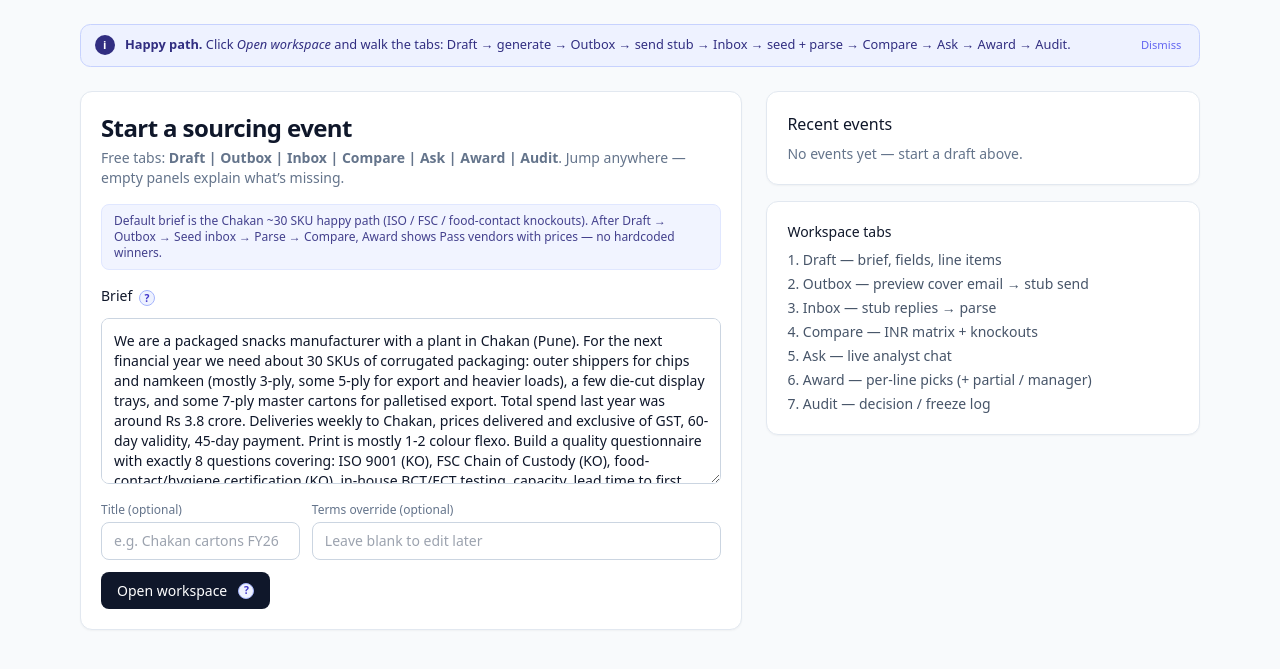
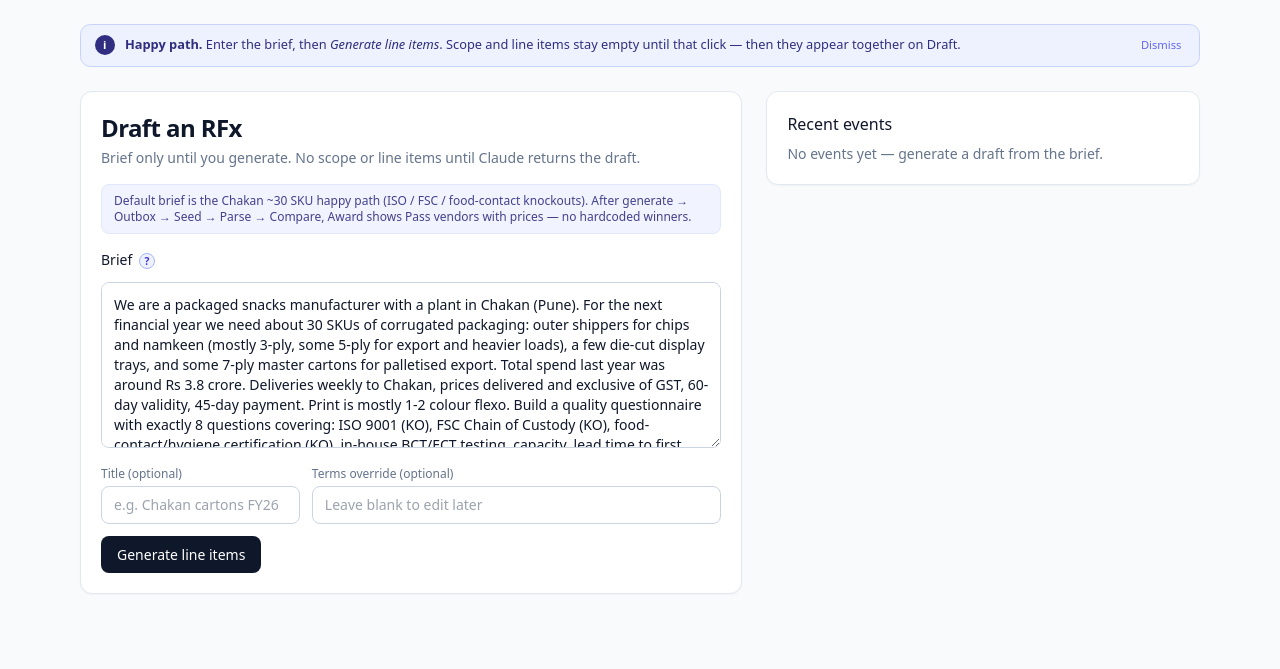
Before and after one commit to Anirudhmen94/Aerchainfinal, a FastAPI app: page / in a window 1280 px wide. Shown: the part 49-718 px from the top of the page. Run offline with FastAPI, Linux system fonts and the light colour scheme; some libraries are stand-ins or nearby versions.

Commit message:
Draft: keep scope and lines empty until Generate
Leave scope blank on start_draft; Draft shows only the brief until
Claude generates, then Scope + line items appear together. Home CTA
is Generate (no Open workspace gate).

```diff
--- a/app_crew.py
+++ b/app_crew.py
@@ -685,6 +685,19 @@ def crew_start(
     try:
         pipe = RFxPipeline()
         pipe.start_draft(brief, title=title, scope=scope, terms=terms)
+        # Generate immediately so Draft opens with scope + line items together
+        # (no empty "Open workspace" interstitial).
+        try:
+            pipe.draft(pipe.brief or brief)
+        except Exception as gen_exc:
+            log.exception("start generate failed")
+            _save(pipe)
+            return HTMLResponse(
+                f"<div class='err'>Generate failed: {gen_exc}</div>"
+                f"<p class='text-sm mt-2'><a href='/crew/{pipe.rfx.rfx_id}/wizard?step=draft'>"
+                f"Open Draft to retry</a></p>",
+                status_code=400,
+            )
         _save(pipe)
         return RedirectResponse(f"/crew/{pipe.rfx.rfx_id}/wizard?step=draft", status_code=303)
     except Exception as exc:
--- a/orchestrator/pipeline.py
+++ b/orchestrator/pipeline.py
@@ -453,7 +453,8 @@ class RFxPipeline:
         self.rfx = RFx(
             rfx_id=rid,
             title=title.strip() or "Untitled RFx",
-            scope=scope.strip() or brief.strip()[:500],
+            # Keep scope empty until Generate fills it with the drafted package
+            scope=scope.strip() if scope and scope.strip() else "",
             terms=terms.strip()
             or "INR per piece, delivered, exclusive of GST. Payment 45 days.",
             line_items=[],
--- a/templates/crew/index.html
+++ b/templates/crew/index.html
@@ -16,8 +16,7 @@
  class="mb-6 tip-banner" data-tip-key="home" role="note">
   <span class="tip-icon" aria-hidden="true">i</span>
   <div class="tip-body">
-    <strong>Happy path.</strong> Click <em>Open workspace</em> and walk the tabs:
-    Draft → generate → Outbox → send stub → Inbox → seed + parse → Compare → Ask → Award → Audit.
+    <strong>Happy path.</strong> Enter the brief, then <em>Generate line items</em>. Scope and line items stay empty until that click — then they appear together on Draft.
   </div>
   <button type="button" class="tip-dismiss" id="qs-dismiss" aria-label="Dismiss tip">Dismiss</button>
 </div>
@@ -25,16 +24,14 @@
 <section class="grid md:grid-cols-5 gap-6">
   <div class="md:col-span-3 card space-y-4">
     <div>
-      <h1 class="text-2xl font-semibold tracking-tight mb-1">Start a sourcing event</h1>
+      <h1 class="text-2xl font-semibold tracking-tight mb-1">Draft an RFx</h1>
       <p class="section-muted">
-        Free tabs:
-        <strong>Draft | Outbox | Inbox | Compare | Ask | Award | Audit</strong>.
-        Jump anywhere — empty panels explain what’s missing.
+        Brief only until you generate. No scope or line items until Claude returns the draft.
       </p>
     </div>
     <p class="text-xs text-indigo-900/90 rounded-lg border border-indigo-100 bg-indigo-50/80 px-3 py-2">
       Default brief is the Chakan ~30 SKU happy path (ISO / FSC / food-contact knockouts).
-      After Draft → Outbox → Seed inbox → Parse → Compare, Award shows Pass vendors with prices — no hardcoded winners.
+      After generate → Outbox → Seed → Parse → Compare, Award shows Pass vendors with prices — no hardcoded winners.
     </p>
     <form method="post" action="/crew/start" class="space-y-3" id="start-form">
       <label class="block text-sm font-medium">Brief
@@ -52,9 +49,8 @@
         </div>
       </div>
       <input type="hidden" name="scope" value="" />
-      <button class="btn" type="submit" title="Opens the workspace on Draft — walk tabs yourself (recommended for demos)">
-        Open workspace
-        <span class="tip-q" tabindex="0" role="img" aria-label="Draft only — recommended demo path" data-tip="Draft-only start. You drive each tab: generate → Outbox → Inbox → Compare → Award.">?</span>
+      <button class="btn" type="submit" id="start-gen-btn" title="Calls Claude to draft lines, then opens Draft with scope + line items">
+        Generate line items
       </button>
     </form>
   </div>
@@ -65,27 +61,21 @@
       <ul class="space-y-2 text-sm">
         {% for e in events %}
         <li>
-          <a class="text-indigo-600 hover:underline" href="/crew/{{ e.id }}/wizard">{{ e.title }}</a>
+          <a class="text-indigo-600 hover:underline" href="/crew/{{ e.id }}/wizard?step=draft">{{ e.title }}</a>
           <div class="text-xs text-slate-500">{{ e.id }} · tab {{ e.step }} · {{ e.vendors }} vendors</div>
         </li>
         {% endfor %}
       </ul>
       {% else %}
-      <p class="text-sm text-slate-500">No events yet — start a draft above.</p>
+      <p class="text-sm text-slate-500">No events yet — generate a draft from the brief.</p>
       {% endif %}
-    </div>
-    <div class="card text-sm text-slate-600">
-      <h2 class="font-medium text-slate-900 mb-2">Workspace tabs</h2>
-      <ol class="list-decimal list-inside space-y-1">
-        <li>Draft — brief, fields, line items</li>
-        <li>Outbox — preview cover email → stub send</li>
-        <li>Inbox — stub replies → parse</li>
-        <li>Compare — INR matrix + knockouts</li>
-        <li>Ask — live analyst chat</li>
-        <li>Award — per-line picks (+ partial / manager)</li>
-        <li>Audit — decision / freeze log</li>
-      </ol>
     </div>
   </div>
 </section>
+<script>
+  document.getElementById('start-form')?.addEventListener('submit', function () {
+    const b = document.getElementById('start-gen-btn');
+    if (b) { b.disabled = true; b.textContent = 'Generating…'; }
+  });
+</script>
 {% endblock %}
```
Also changed, not shown: templates/crew/wizard.html (+15 -12 lines).
